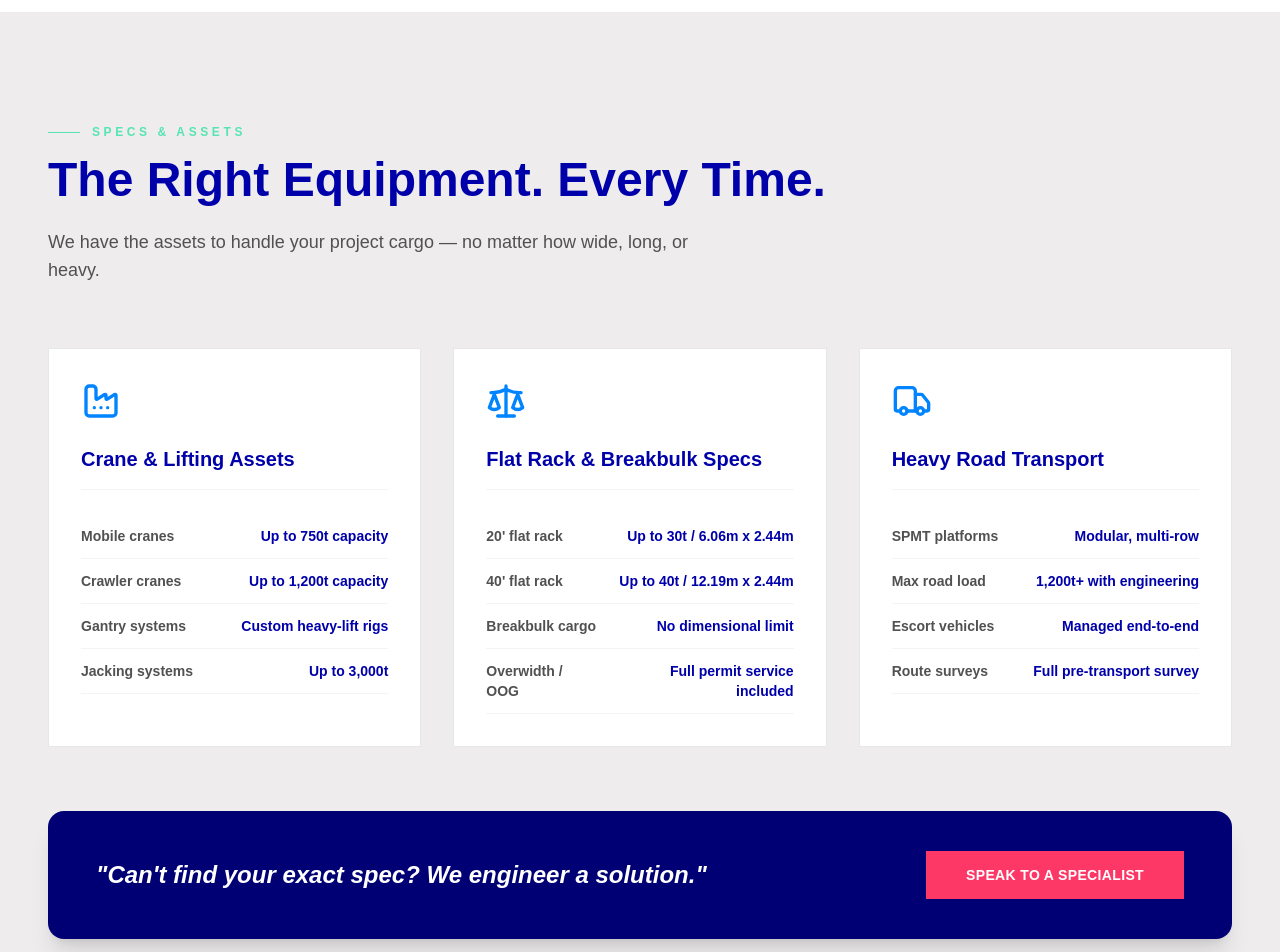
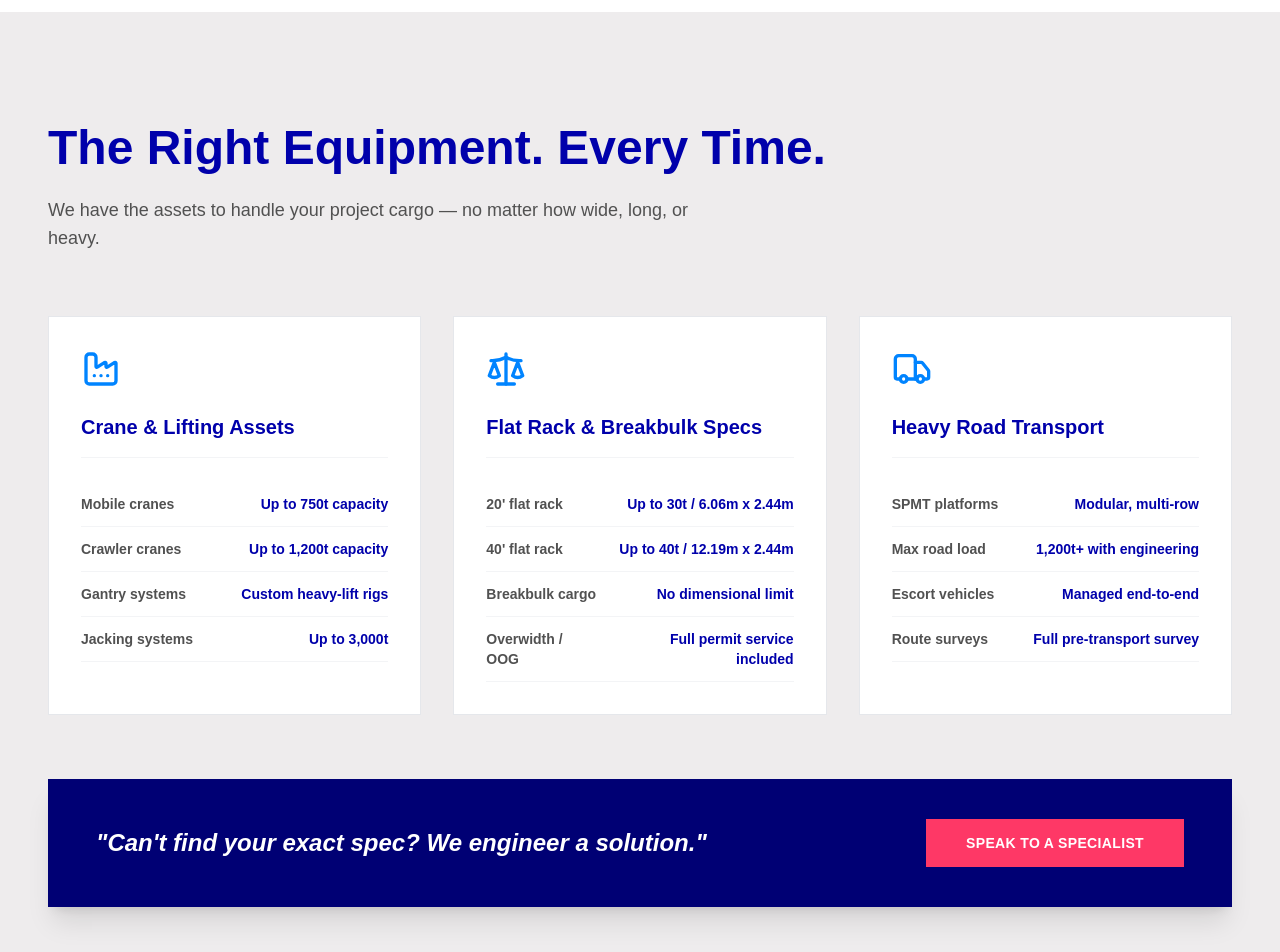
Before and after one commit to sebaholl/Blue-water-project, a Vue app in the folder blue-water-shipping/: page /Heavy-lift in a window 1280 px wide. Shown: the part 900-1852 px from the top of the page. Built offline with nearby package versions, Linux system fonts and the light colour scheme; no server answers; grey boxes are pictures that could not be loaded.

Commit message:
Specs small fix

```diff
--- a/blue-water-shipping/src/views/Heavy-lift-sections/Heavy-lift-specs.vue
+++ b/blue-water-shipping/src/views/Heavy-lift-sections/Heavy-lift-specs.vue
@@ -21,10 +21,6 @@ const form = reactive({
   notes: ''
 })
 
-const submitForm = () => {
-  console.log('Form submitted:', form)
-  alert('Quote request sent successfully!')
-}
 
 
 </script>
@@ -34,12 +30,6 @@ const submitForm = () => {
        <section class="py-20 md:py-28 bg-bw-sand">
       <div class="container mx-auto max-w-7xl px-6 md:px-12">
         <div class="mb-16">
-          <div class="mb-4 flex items-center gap-3">
-            <span class="h-px w-8 bg-bw-green"></span>
-            <span class="text-xs font-black uppercase tracking-[0.3em] text-bw-green">
-              {{ t('heavy_lift.specs.eyebrow') }}
-            </span>
-          </div>
           <h2 class="text-bw-blue font-black text-4xl md:text-5xl mb-6">
             {{ t('heavy_lift.specs.heading') }}
           </h2>
@@ -93,7 +83,7 @@ const submitForm = () => {
         </div>
 
         <!-- Dark Banner -->
-        <div class="bg-bw-night text-white py-10 px-8 md:px-12 mt-16 rounded-2xl flex flex-col md:flex-row items-center justify-between gap-6 shadow-xl">
+        <div class="bg-bw-night text-white py-10 px-8 md:px-12 mt-16  flex flex-col md:flex-row items-center justify-between gap-6 shadow-xl">
           <div class="text-center md:text-left">
             <p class="text-2xl font-black text-white italic">
               "{{ t('heavy_lift.specs.banner_text') }}"
```
